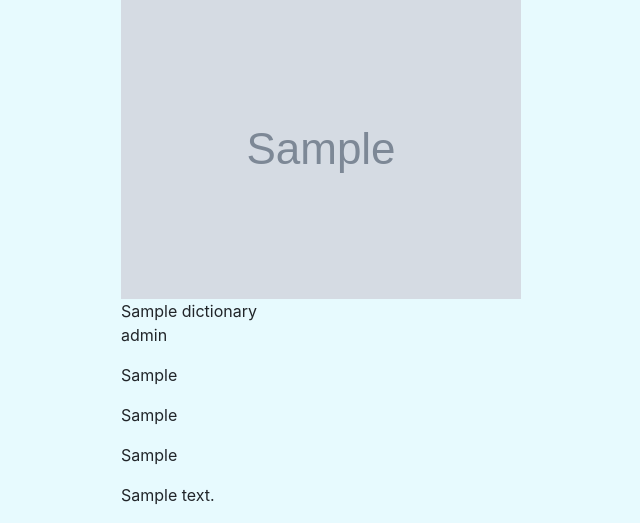
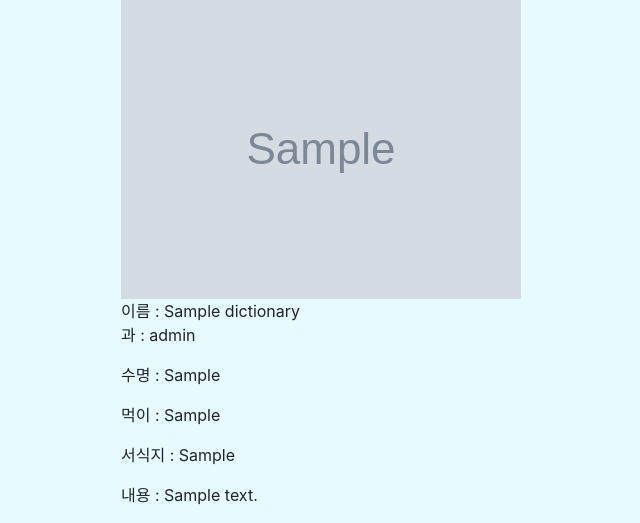
Before and after one commit to umhaneul/FaunusA, a Django app: page /detail/1/ in a window 1400 px wide. Shown: the part 408-931 px from the top of the page, without its empty margins (379-1019 px from the left). Run offline with Django 3.2, Linux system fonts and the light colour scheme; tables that the repository leaves empty hold one stand-in row (values such as "Sample post"); grey boxes marked "Sample" are stand-in pictures; some libraries are stand-ins or nearby versions.

Commit message:
faunus_a

```diff
--- a/dictionary/templates/dictionary/dictionary_detail.html
+++ b/dictionary/templates/dictionary/dictionary_detail.html
@@ -28,11 +28,11 @@
         </form>
     <div class="contents">
         {% if dictionary.image != '' %}<img src=" {{ dictionary.image.url }}" class="photo2">{% endif %}<br>
-        {{ dictionary.animal_name }} <p>
-        {{ dictionary.level }}<p>
-        {{ dictionary.age }}<p>
-        {{ dictionary.eat }}<p>
-        {{ dictionary.live }}<p>
-        {{ dictionary.description }}
+        이름 : <a/>{{ dictionary.animal_name }} <p>
+        과 : {{ dictionary.level }}<p>
+        수명 : {{ dictionary.age }}<p>
+        먹이 : {{ dictionary.eat }}<p>
+        서식지 : {{ dictionary.live }}<p>
+        내용 : {{ dictionary.description }}
     </div>
 {% endblock %}
--- a/static/css/mystyle.css
+++ b/static/css/mystyle.css
@@ -312,6 +312,3 @@ nav a:nth-child(7):hover ~ #indicator
 .pagebar {
     transform: translate(20px, 2000px);
 }
-.t{
-
-}
```
Also changed, not shown: media/dictionary/image/a3-1.png, media/dictionary/image/a4-2.png, media/dictionary/image/a6-1.png, media/dictionary/image/a9-2.png.
